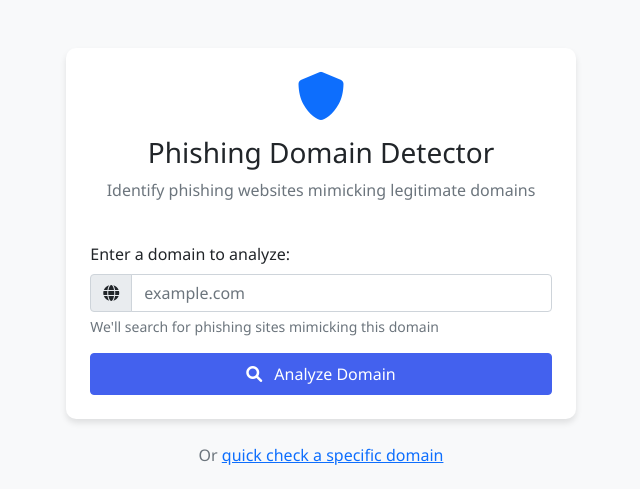
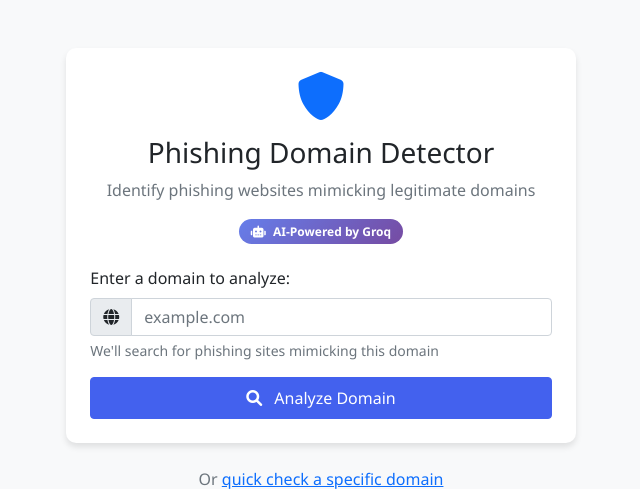
Before and after one commit to Param-Punjab/web-crawler, a Flask app: page / in a window 1280 px wide. Shown: the top 489 px of the page, without its empty margins (319-959 px from the left). Run offline with Flask 3, Linux system fonts and the light colour scheme.

Commit message:
AI Intigration

```diff
--- a/app.py
+++ b/app.py
@@ -13,7 +13,41 @@ import concurrent.futures
 from bs4 import BeautifulSoup
 from urllib.parse import urlparse, urljoin
 import jellyfish
+import os
+from groq import Groq
+from dotenv import load_dotenv
+
 lev_distance = jellyfish.levenshtein_distance
+
+# ─── Load env & Init Groq ───
+load_dotenv()
+groq_client = None
+try:
+    _groq_key = os.environ.get('GROQ_API_KEY')
+    if _groq_key:
+        groq_client = Groq(api_key=_groq_key)
+except Exception:
+    pass
+
+
+load_dotenv()
+
+print("ENV:", os.getenv("GROQ_API_KEY"))
+
+groq_client = None
+
+try:
+    _groq_key = os.getenv("GROQ_API_KEY")
+
+    if not _groq_key:
+        raise ValueError("GROQ_API_KEY not found")
+
+    groq_client = Groq(api_key=_groq_key)
+
+    print("Groq initialized successfully")
+
+except Exception as e:
+    print("ERROR:", e)
 
 app = Flask(__name__)
 app.secret_key = 'secretkey'
@@ -286,6 +320,55 @@ class PhishingDetector:
         else:
             return "Low"
 
+# ─── AI INSIGHTS GENERATOR ───
+def generate_ai_insights(target_domain, results):
+    """Generate AI-powered threat intelligence using Groq"""
+    if not groq_client:
+        return "⚠️ AI analysis unavailable. Set your GROQ_API_KEY in the .env file to enable AI threat intelligence."
+
+    high_risk = [r for r in results if r['risk_level'] == 'High']
+    medium_risk = [r for r in results if r['risk_level'] == 'Medium']
+    low_risk = [r for r in results if r['risk_level'] == 'Low']
+
+    if not results:
+        prompt = (f"No suspicious phishing domains were detected for {target_domain}. "
+                  f"Provide a 1-sentence reassurance and 1 concise security best-practice tip.")
+    else:
+        # Build concise findings (top 6 to stay within token limits)
+        details = []
+        for r in results[:6]:
+            factors = "; ".join(r['risk_factors'][:2])
+            details.append(f"- {r['domain']} ({r['risk_level']}): {factors}")
+
+        prompt = f"""You are an expert cybersecurity AI analyst. Analyze this phishing detection report.
+
+Target Domain: {target_domain}
+Threat Overview:
+- Total suspicious domains: {len(results)}
+- High risk: {len(high_risk)}
+- Medium risk: {len(medium_risk)}
+- Low risk: {len(low_risk)}
+
+Top Findings:
+{chr(10).join(details)}
+
+Respond with exactly 3 short bullet points:
+1. Overall threat assessment (1 sentence)
+2. Most dangerous pattern observed (1 sentence)
+3. One actionable security recommendation (1 sentence)
+Keep it extremely concise. Use plain text only."""
+
+    try:
+        response = groq_client.chat.completions.create(
+            model="llama-3.1-8b-instant",
+            messages=[{"role": "user", "content": prompt}],
+            max_tokens=300,
+            temperature=0.2
+        )
+        return response.choices[0].message.content.strip()
+    except Exception as e:
+        return f"AI analysis error: {str(e)}"
+
 @app.route('/')
 def index():
     return render_template('index.html')
@@ -312,7 +395,8 @@ def analyze():
         'start_time': datetime.now().strftime('%Y-%m-%d %H:%M:%S'),
         'end_time': None,
         'total_domains': 0,
-        'processed_domains': 0
+        'processed_domains': 0,
+        'ai_insights': None
     }
 
     thread = threading.Thread(target=run_analysis, args=(netloc, analysis_id))
@@ -338,6 +422,7 @@ def run_analysis(target_domain, analysis_id):
         analysis_results[analysis_id]['status'] = 'completed'
         analysis_results[analysis_id]['progress'] = 100
         analysis_results[analysis_id]['end_time'] = datetime.now().strftime('%Y-%m-%d %H:%M:%S')
+        analysis_results[analysis_id]['ai_insights'] = generate_ai_insights(target_domain, [])
         return
 
     analysis_results[analysis_id]['status'] = 'analyzing_domains'
@@ -370,10 +455,14 @@ def run_analysis(target_domain, analysis_id):
             except Exception as e:
                 print(f"Error analyzing {domain}: {e}")
 
+    # ─── AI POWERED SUMMARY ───
+    ai_summary = generate_ai_insights(target_domain, results)
+
     analysis_results[analysis_id]['status'] = 'completed'
     analysis_results[analysis_id]['progress'] = 100
     analysis_results[analysis_id]['results'] = results
     analysis_results[analysis_id]['end_time'] = datetime.now().strftime('%Y-%m-%d %H:%M:%S')
+    analysis_results[analysis_id]['ai_insights'] = ai_summary
 
 @app.route('/results/<analysis_id>')
 def results(analysis_id):
--- a/requirements.txt
+++ b/requirements.txt
@@ -5,3 +5,5 @@ requests==2.31.0
 python-whois==0.8.0
 dnspython==2.4.2
 jellyfish==1.0.3
+groq==0.9.0
+python-dotenv==1.0.0
--- a/templates/index.html
+++ b/templates/index.html
@@ -3,7 +3,7 @@
 <head>
     <meta charset="UTF-8">
     <meta name="viewport" content="width=device-width, initial-scale=1.0">
-    <title>Phishing Domain Detector</title>
+    <title>AI Phishing Domain Detector</title>
     <link href="https://cdn.jsdelivr.net/npm/bootstrap@5.1.3/dist/css/bootstrap.min.css" rel="stylesheet">
     <link href="https://cdnjs.cloudflare.com/ajax/libs/font-awesome/6.0.0/css/all.min.css" rel="stylesheet">
     <style>
@@ -31,6 +31,14 @@
             border-color: #4361ee;
             box-shadow: 0 0 0 0.2rem rgba(67, 97, 238, 0.25);
         }
+        .ai-badge {
+            background: linear-gradient(135deg, #667eea 0%, #764ba2 100%);
+            color: white;
+            font-size: 0.75rem;
+            padding: 0.25rem 0.75rem;
+            border-radius: 50px;
+            font-weight: 600;
+        }
     </style>
 </head>
 <body>
@@ -42,6 +50,7 @@
                         <i class="fas fa-shield-alt fa-3x text-primary mb-3"></i>
                         <h1 class="h3 font-weight-bold">Phishing Domain Detector</h1>
                         <p class="text-muted">Identify phishing websites mimicking legitimate domains</p>
+                        <span class="ai-badge"><i class="fas fa-robot me-1"></i> AI-Powered by Groq</span>
                     </div>
 
                     <form id="analysisForm">
```
Also changed, not shown: templates/results.html (+41 -2 lines), 1 other file.
